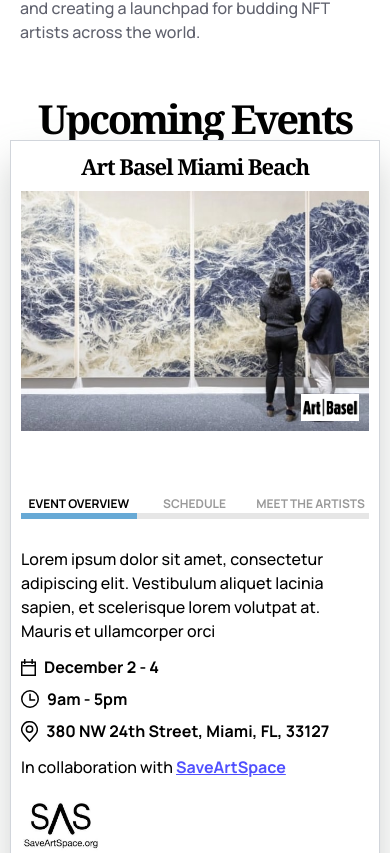
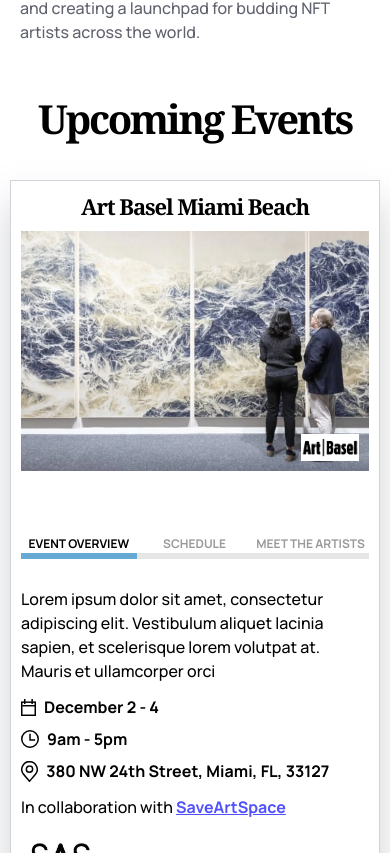
Before and after one commit to oboitsun/missing-paart, a Next.js app: page / in a window 390 px wide. Shown: the part 1631-2484 px from the top of the page. Built offline with nearby package versions, Linux system fonts and the light colour scheme.

Commit message:
upcoming events fix

```diff
--- a/components/UpcomingEventSection.js
+++ b/components/UpcomingEventSection.js
@@ -22,7 +22,7 @@ export default function UpcomingEventSection() {
           <img src="/assets/arrow.svg" alt="previous slide" />
         </div>
       </div> */}
-      <div className="w-full relative overflow-hidden bg-white slider-shadow border border-gray-300 p-2.5 pt-4 lg:p-0 lg:mt-14">
+      <div className="w-full relative overflow-hidden bg-white slider-shadow border border-gray-300 p-2.5 pt-4 mt-10 lg:p-0 lg:mt-14">
         <EventsSilder />
       </div>
       {/* <div className="hidden relative w-full mb-5  mt-8 h-10 lg:flex justify-center gap-20 items-center">
```
